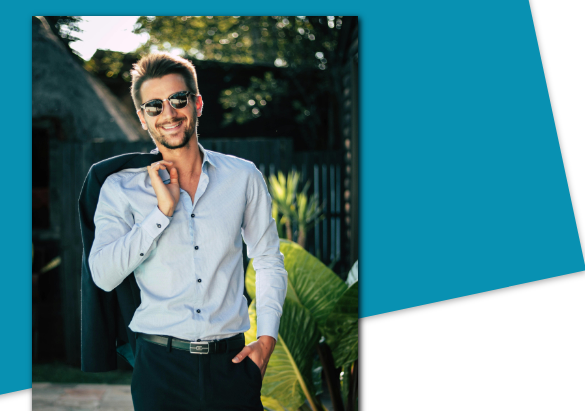
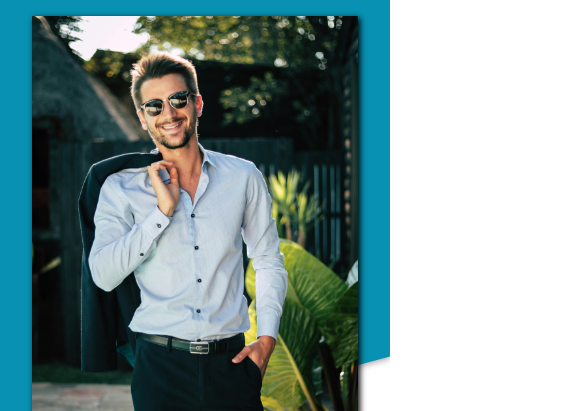
Before and after one commit to palmwi2010/odin-responsive, a plain HTML site: page index.html in a window 390 px wide. Shown: the top 411 px of the page, 585 px wide, since content can reach past the window. Drawn offline with Linux system fonts and the light colour scheme; a web font is replaced by a local one.

Commit message:
Fixed top background styling

```diff
--- a/index.html
+++ b/index.html
@@ -7,6 +7,7 @@
     <link rel="stylesheet" href="styles.css">
 </head>
 <body>
+    <header class="wrapper">
         <div class="background-top"></div>
         <div class="top">
             <div class="profile-container">
@@ -23,6 +24,7 @@
                 </div>
             </div>
         </div>
+    </header>
     <div class="main">
         <h2 class="main-title">My Work</h2>
         <div class="card-container">
--- a/styles.css
+++ b/styles.css
@@ -40,16 +40,21 @@ body {
 
 /* Top content */
 
+.wrapper {
+    position: relative;
+}
+
 .background-top {
     position: absolute;
     top: 0;
     background-color: var(--theme-color);
-    height:2000px;
-    width:200%;
+    height: 100%;
+    width:100%;
     z-index: -1;
-    transform: translate(-25%, -75%) rotate(-12deg);
     overflow: hidden;
     box-shadow: 0 2px 6px 0 darkgray;
+    transform: skewY(-15deg);
+    transform-origin: 0;
 }
 
 .top {
@@ -101,10 +106,6 @@ body {
 }
 
 @media (max-width: 900px) and (min-width: 500px) {
-    .background-top {
-        transform: translate(-50%, -75%) rotate(-12deg);
-    }
-
     .top {
         display: block;
     }
@@ -146,8 +147,7 @@ body {
     }
 
     .background-top {
-        transform: translate(-80%, -75%) rotate(-12deg);
-        width: 2000px;
+        height: 50%;
     }
 
     .profile-container {
```
Lines whose indentation alone changed are shown as unchanged.
